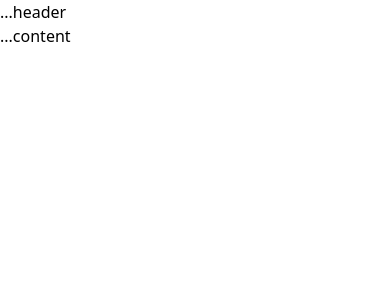
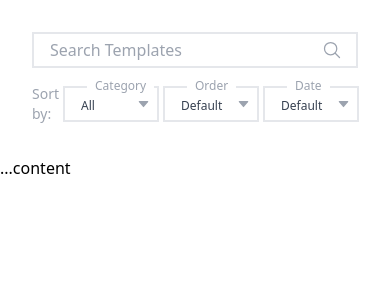
Before and after one commit to Orololuwa/formplus-assesment, a React (Create React App) app: page / in a window 390 px wide. Shown: the top 300 px of the page. Built offline with nearby package versions, Linux system fonts and the light colour scheme.

Commit message:
dropdown input components created, header made responsive

```diff
--- a/package.json
+++ b/package.json
@@ -6,8 +6,11 @@
     "@testing-library/jest-dom": "^5.16.1",
     "@testing-library/react": "^12.1.2",
     "@testing-library/user-event": "^13.5.0",
+    "classnames": "^2.3.1",
+    "prop-types": "^15.8.1",
     "react": "^17.0.2",
     "react-dom": "^17.0.2",
+    "react-icons": "^4.3.1",
     "react-scripts": "5.0.0",
     "web-vitals": "^2.1.4"
   },
--- a/src/Layout/header/index.js
+++ b/src/Layout/header/index.js
@@ -1,9 +1,26 @@
+import { Input, Dropdown } from "components/input";
+
 const Header = () => {
-    return (
-        <div className="">
-            ...header
-        </div>
-    )
-}
+  return (
+    <div className="px-8 md:px-16 py-8 flex flex-col sm:flex-row gap-4 lg:gap-0 justify-between">
+      <Input type="search" placeholder="Search Templates" />
+      <div className="flex items-center gap-1 md:gap-4">
+        <span className="text-sm text-gray-400">Sort by:</span>
+        <Dropdown
+          placeholder="category"
+          options={["all", "education", "e-commerce", "health"]}
+        />
+        <Dropdown
+          placeholder="Order"
+          options={["default", "ascending", "descending"]}
+        />
+        <Dropdown
+          placeholder="Date"
+          options={["default", "ascending", "descending"]}
+        />
+      </div>
+    </div>
+  );
+};
 
 export default Header;
--- /dev/null
+++ b/src/components/input/dropdown.js
@@ -0,0 +1,64 @@
+import { useState } from "react";
+import propTypes from "prop-types";
+import cn from "classnames";
+import { IoCaretDownOutline } from "react-icons/io5";
+
+import DropdownOption from "./dropdownOption";
+
+const Dropdown = ({ options, placeholder, className }) => {
+  const [optionShow, setOptionShow] = useState(false);
+
+  const optionShowHandler = () => {
+    setOptionShow((prevState) => !prevState);
+  };
+
+  const [value, setValue] = useState(options[0]);
+
+  const setValueHandler = (val) => {
+    setValue(val);
+    setOptionShow(false);
+  };
+
+  return (
+    <div className="relative w-max">
+      <div
+        onClick={optionShowHandler}
+        className={cn({
+          "border-2 px-4 py-1 w-24 sm:w-24 lg:44 focus:outline-none text-gray-700 cursor-pointer capitalize": true,
+          [className]: className,
+        })}
+      >
+        <span className="py-1 text-xs">{value}</span>
+      </div>
+      {placeholder && (
+        <span className="absolute -top-2 left-6 px-2 bg-white text-xs text-gray-400 capitalize">
+          {placeholder}
+        </span>
+      )}
+      <IoCaretDownOutline
+        className={cn({
+          "absolute top-1/2 right-2 md:right-4 -translate-y-1/2 text-gray-400 text-lg bg-white cursor-pointer leading-none  transition-transform": true,
+          "rotate-180": optionShow,
+        })}
+        size={15}
+      />
+      {optionShow && (
+        <div className="absolute top-full left-0 w-full pt-2">
+          {options.map((dropdown, idx) => (
+            <DropdownOption key={idx} onClick={() => setValueHandler(dropdown)}>
+              {dropdown}
+            </DropdownOption>
+          ))}
+        </div>
+      )}
+    </div>
+  );
+};
+
+export default Dropdown;
+
+Dropdown.propTypes = {
+  options: propTypes.arrayOf(propTypes.string),
+  className: propTypes.string,
+  placeholder: propTypes.string,
+};
--- /dev/null
+++ b/src/components/input/dropdownOption.js
@@ -0,0 +1,17 @@
+import propTypes from "prop-types";
+
+const DropdownOption = ({ children, onClick }) => (
+  <div
+    className="bg-gray-400 text-white mb-1 text-xs px-4 py-1 cursor-pointer capitalize z-50"
+    onClick={onClick}
+  >
+    {children}
+  </div>
+);
+
+DropdownOption.propTypes = {
+  children: propTypes.any,
+  onClick: propTypes.func,
+};
+
+export default DropdownOption;
--- /dev/null
+++ b/src/components/input/index.js
@@ -0,0 +1,4 @@
+import Input from "./input";
+import Dropdown from "./dropdown";
+
+export { Input, Dropdown };
--- /dev/null
+++ b/src/components/input/input.js
@@ -0,0 +1,35 @@
+import propTypes from "prop-types";
+import cn from "classnames";
+import { IoSearchOutline } from "react-icons/io5";
+
+const Input = (props) => {
+  return (
+    <div
+      className={cn({
+        "relative w-full sm:w-max": true,
+        [props.className]: props.className,
+      })}
+    >
+      <input
+        {...props}
+        className="border-2 px-4 py-1 w-full sm:w-56 md:w-72 focus:outline-none text-gray-400"
+        placeholder={props.placeholder}
+        type={props.type}
+      />
+      {props.type === "search" && (
+        <IoSearchOutline
+          className="absolute top-1/2 right-4 -translate-y-1/2 text-gray-400 bg-white cursor-pointer"
+          size={20}
+        />
+      )}
+    </div>
+  );
+};
+
+Input.propTypes = {
+  type: propTypes.string,
+  className: propTypes.string,
+  placeholder: propTypes.string,
+};
+
+export default Input;
```
Also changed, not shown: 1 other file (tests, documents, lock files or other folders).
